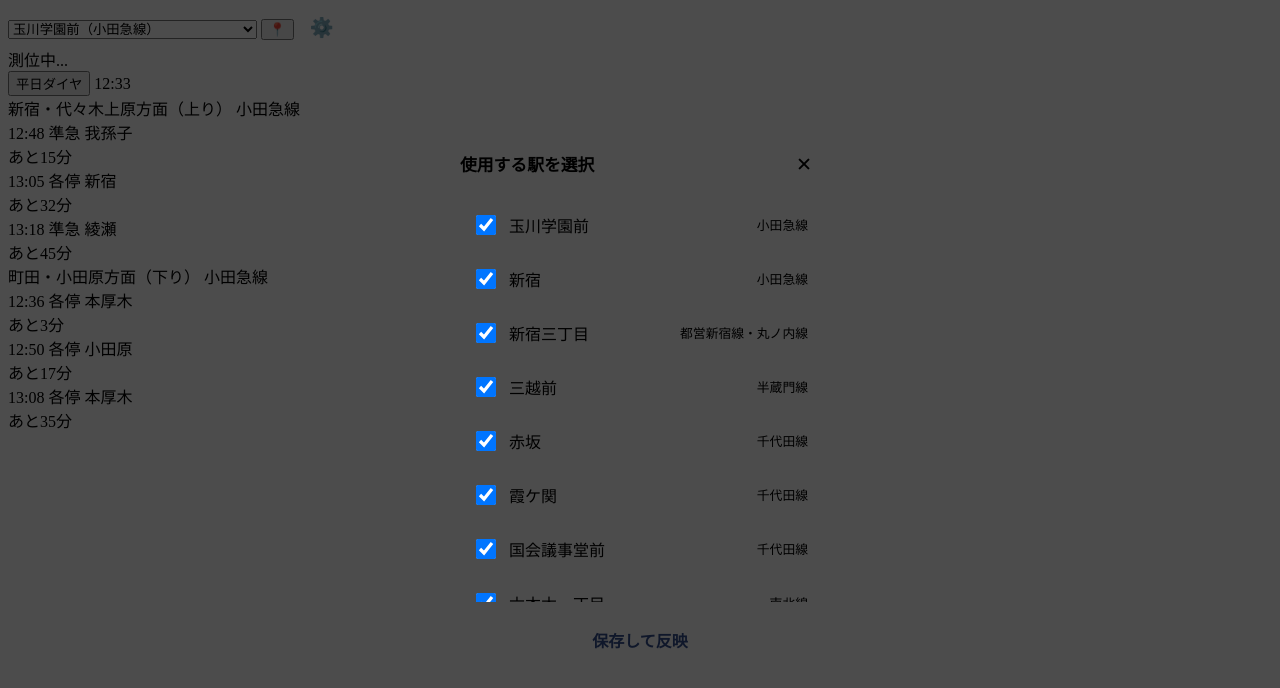
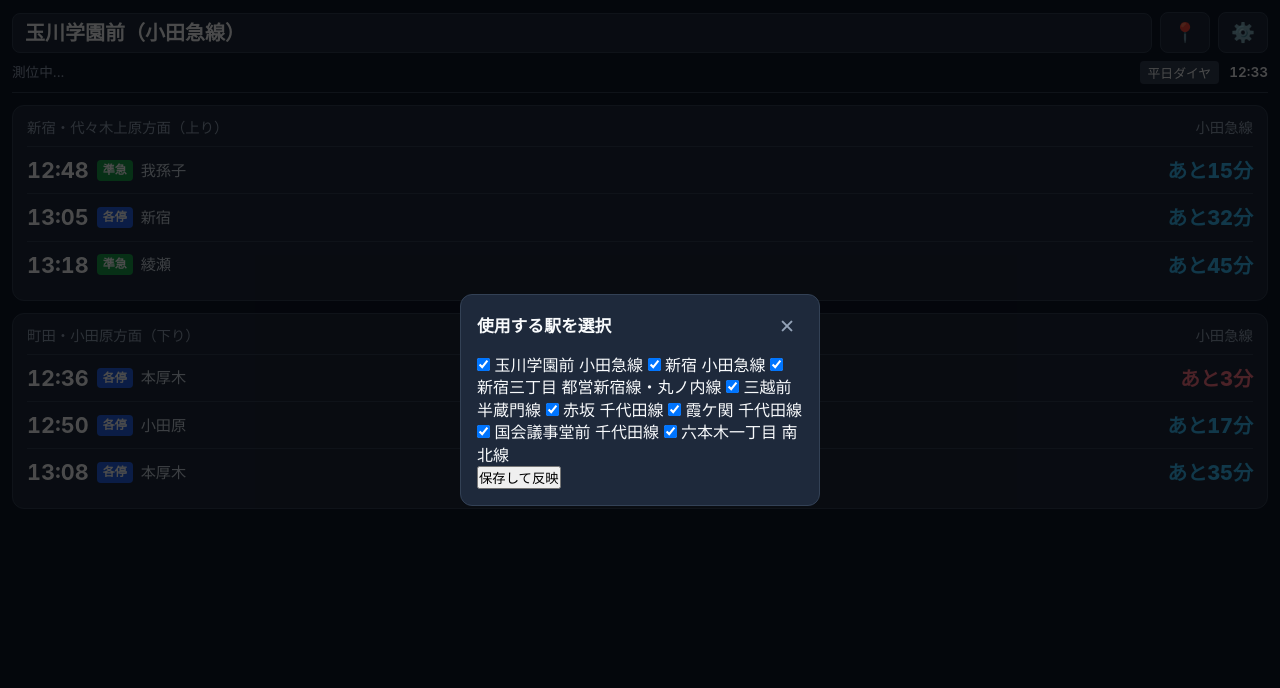
Before and after one commit to taichoamigo/my-timetable, a plain HTML site: page index.html in a window 1280 px wide. Both pictures are taken after a click on the button "⚙️". Drawn offline with Linux system fonts and the light colour scheme.

Commit message:
stype update

```diff
--- a/style.css
+++ b/style.css
@@ -1,5 +1,54 @@
-/* --- 以下を style.css の末尾に追記 --- */
+:root {
+  --bg: #0f172a;
+  --card: #1e293b;
+  --text: #f8fafc;
+  --muted: #94a3b8;
+  --accent: #38bdf8;
+  --urgent: #fb7185;
+  --border: #334155;
+}
 
+* {
+  box-sizing: border-box;
+  margin: 0;
+  padding: 0;
+}
+
+body {
+  background: var(--bg);
+  color: var(--text);
+  font-family: -apple-system, BlinkMacSystemFont, "Segoe UI", Roboto, sans-serif;
+  line-height: 1.4;
+  padding: env(safe-area-inset-top) 12px env(safe-area-inset-bottom);
+  -webkit-tap-highlight-color: transparent;
+}
+
+.header {
+  padding: 12px 0 8px;
+  border-bottom: 1px solid var(--border);
+  margin-bottom: 12px;
+}
+
+.station-bar {
+  display: flex;
+  gap: 8px;
+  align-items: center;
+  margin-bottom: 8px;
+}
+
+#station-select {
+  flex: 1;
+  background: var(--card);
+  color: var(--text);
+  border: 1px solid var(--border);
+  border-radius: 8px;
+  font-size: 1.25rem;
+  font-weight: 700;
+  padding: 8px 12px;
+  appearance: none;
+}
+
+#locate-btn,
 #settings-btn {
   background: var(--card);
   border: 1px solid var(--border);
@@ -9,10 +58,125 @@
   cursor: pointer;
 }
 
+#locate-btn:active,
 #settings-btn:active {
   opacity: 0.7;
 }
 
+.meta-bar {
+  display: flex;
+  justify-content: space-between;
+  align-items: center;
+  font-size: 0.85rem;
+  color: var(--muted);
+}
+
+.controls {
+  display: flex;
+  align-items: center;
+  gap: 10px;
+}
+
+#daytype-btn {
+  background: #334155;
+  color: var(--text);
+  border: none;
+  border-radius: 4px;
+  padding: 2px 8px;
+  font-size: 0.8rem;
+  cursor: pointer;
+}
+
+#clock {
+  font-variant-numeric: tabular-nums;
+  font-weight: 600;
+  color: var(--text);
+}
+
+.direction-card {
+  background: var(--card);
+  border-radius: 12px;
+  padding: 12px 14px;
+  margin-bottom: 12px;
+  border: 1px solid var(--border);
+}
+
+.direction-title {
+  font-size: 0.9rem;
+  color: var(--muted);
+  margin-bottom: 8px;
+  display: flex;
+  justify-content: space-between;
+}
+
+.train-row {
+  display: flex;
+  align-items: baseline;
+  justify-content: space-between;
+  padding: 8px 0;
+  border-top: 1px solid var(--border);
+}
+
+.train-row:first-of-type {
+  border-top: none;
+  padding-top: 2px;
+}
+
+.train-info {
+  display: flex;
+  align-items: center;
+  gap: 8px;
+}
+
+.dep-time {
+  font-size: 1.35rem;
+  font-weight: 700;
+  font-variant-numeric: tabular-nums;
+}
+
+.badge {
+  font-size: 0.75rem;
+  font-weight: 700;
+  padding: 2px 6px;
+  border-radius: 4px;
+  background: #475569;
+  color: #fff;
+  white-space: nowrap;
+}
+
+.badge[data-type="準急"],
+.badge[data-type="通勤準急"] { background: #16a34a; }
+.badge[data-type="急行"],
+.badge[data-type="通勤急行"] { background: #dc2626; }
+.badge[data-type="快速急行"] { background: #ea580c; }
+.badge[data-type="特急"]     { background: #7c3aed; }
+.badge[data-type="各停"]     { background: #2563eb; }
+.badge[data-type="普通"]     { background: #0d9488; }
+
+.dest {
+  font-size: 0.95rem;
+  color: #cbd5e1;
+}
+
+.countdown {
+  font-size: 1.25rem;
+  font-weight: 800;
+  color: var(--accent);
+  font-variant-numeric: tabular-nums;
+  white-space: nowrap;
+}
+
+.countdown.urgent {
+  color: var(--urgent);
+}
+
+.empty-msg {
+  color: var(--muted);
+  font-size: 0.9rem;
+  padding: 8px 0;
+}
+
+/* 設定モーダル */
 .modal {
   position: fixed;
   inset: 0;
@@ -56,51 +220,3 @@
   cursor: pointer;
   padding: 4px 8px;
 }
-
-.checklist {
-  display: flex;
-  flex-direction: column;
-  gap: 8px;
-  max-height: 50vh;
-  overflow-y: auto;
-  margin-bottom: 16px;
-}
-
-.check-item {
-  display: flex;
-  align-items: center;
-  gap: 10px;
-  padding: 10px 12px;
-  background: var(--bg);
-  border-radius: 8px;
-  cursor: pointer;
-  font-size: 1rem;
-}
-
-.check-item input[type="checkbox"] {
-  width: 20px;
-  height: 20px;
-  accent-color: var(--accent);
-}
-
-.check-item .line-sub {
-  font-size: 0.8rem;
-  color: var(--muted);
-  margin-left: auto;
-}
-
-.primary-btn {
-  width: 100%;
-  background: var(--accent);
-  color: #0f172a;
-  border: none;
-  border-radius: 8px;
-  padding: 10px;
-  font-size: 1rem;
-  font-weight: 700;
-  cursor: pointer;
-}
-
-.primary-btn:active {
-  opacity: 0.85;
-}
--- a/sw.js
+++ b/sw.js
@@ -1,4 +1,4 @@
-const CACHE_NAME = 'timetable-v3';
+const CACHE_NAME = 'timetable-v4';
 const ASSETS = [
   './',
   './index.html',
```
Also changed, not shown: 1 other file.
